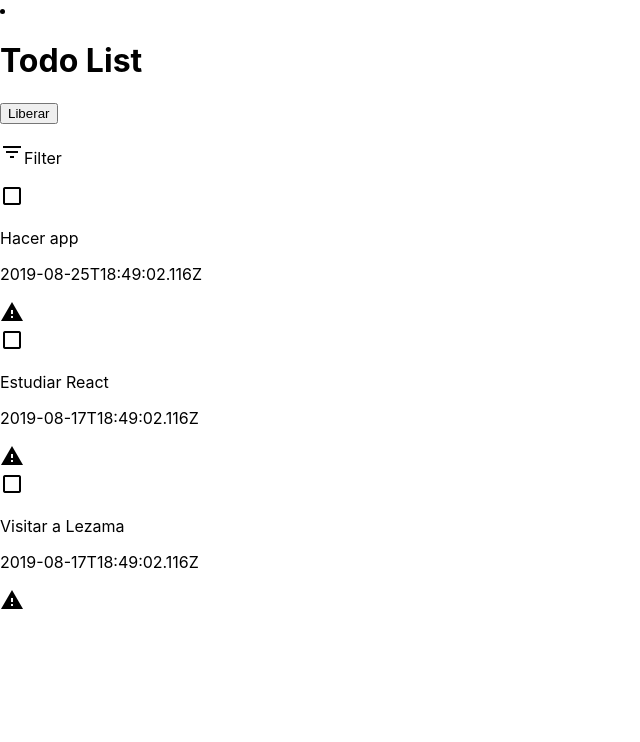
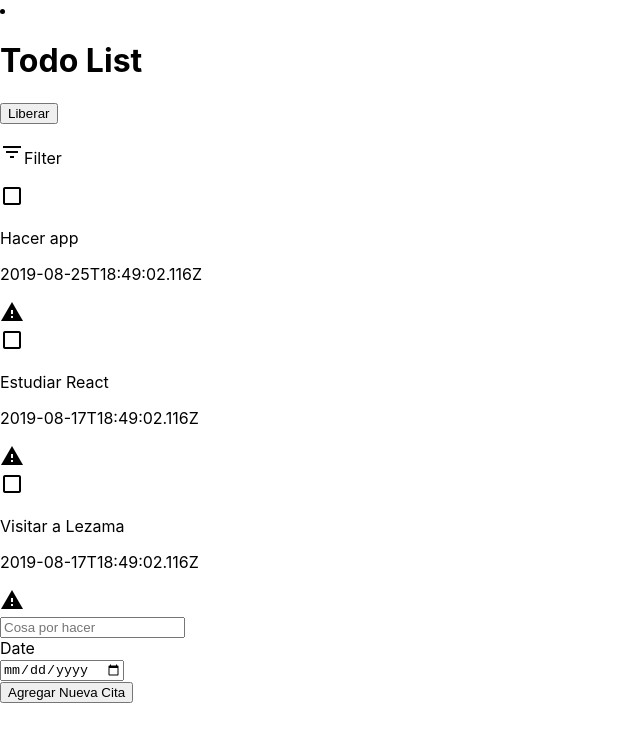
Before and after one commit to vrborjasm/todoList, a React (Create React App) app: page / in a window 1280 px wide. Shown: the top 742 px of the page, without its empty margins (0-640 px from the left). Built offline with nearby package versions, Linux system fonts and the light colour scheme.

Commit message:
feat: include NewTodo Component and addTodo Functionality

```diff
--- a/src/App.js
+++ b/src/App.js
@@ -3,6 +3,7 @@ import React, { Component } from 'react';
 import Header from './components/Header'
 import Admin from './components/Admin'
 import TodoList from './components/TodoList';
+import NewTodo from './components/NewTodo';
 
 class App extends Component {
   state={
@@ -41,6 +42,13 @@ class App extends Component {
     this.setState({ todoList })
   }
 
+  addTodo = (todo) => {
+    const todoList = [...this.state.todoList, todo];
+    this.setState({
+        todoList
+    })
+}
+
   render() {
     const todoList = this.state.todoList.sort((todoA, todoB) => todoA.id - todoB.id);
 
@@ -49,6 +57,7 @@ class App extends Component {
         <Header title="Todo List"/>
         <Admin freeTodos={this.freeTodos}/>
         <TodoList todoList={this.state.todoList} handleCheck={this.handleCheck}/>
+        <NewTodo addTodo={this.addTodo}/>
       </div>
     );
   }
--- /dev/null
+++ b/src/components/NewTodo.js
@@ -0,0 +1,83 @@
+import React, { Component } from 'react';
+
+const iniState = {
+    todo: {
+        description: '',
+        date: ''
+    },
+    error: false
+ }
+
+class NewTodo extends Component {
+    state = {...iniState}
+
+    handleChange = (e) => {
+        this.setState({
+            todo: {
+                ...this.state.todo,
+                [e.target.name]: e.target.value
+            }
+        })
+    }
+
+    handleSubmit = (e) => {
+        e.preventDefault();
+
+        const { description, date } = this.state.todo;
+        if (description === '' || date === '' ){
+            this.setState({
+                error: true
+            });
+            return
+        }
+        const newTodo = { ...this.state.todo };
+        this.props.addTodo(newTodo)
+        this.setState({
+            ...iniState
+        })
+    }
+
+    render() {
+        const { error } = this.state;
+        return (
+            <div>
+
+            { error ? <div className="alert alert-danger mt-2 mb-5 text-center">Todos los campos son obligatorios</div> : null }
+
+                <form onSubmit={this.handleSubmit}>
+                    <div className="form-group row">
+                        <div className="col-sm-8 col-lg-10">
+                            <input
+                            type="text"
+                            className="form-control"
+                            placeholder="Cosa por hacer"
+                            name="description"
+                            onChange={this.handleChange}
+                            value={this.state.todo.description}
+                            />
+                        </div>
+                    </div> {/*Fin de form*/}
+
+
+                    <div className="form-group row">
+                        <label className="col-sm-4 col-lg-2 col-form-label">Date</label>
+                        <div className="col-sm-8 col-lg-4">
+                            <input
+                            type="date"
+                            className="form-control"
+                            name="date"
+                            onChange={this.handleChange}
+                            value={this.state.todo.date}
+                            />
+                        </div>
+                    </div> {/*Fin de form*/}
+
+                    <input type="submit" className="py-3 mt-2 btn btn-success btn-block" value="Agregar Nueva Cita"/>
+
+                </form>
+            </div>
+        );
+    }
+}
+
+export default NewTodo;
```
